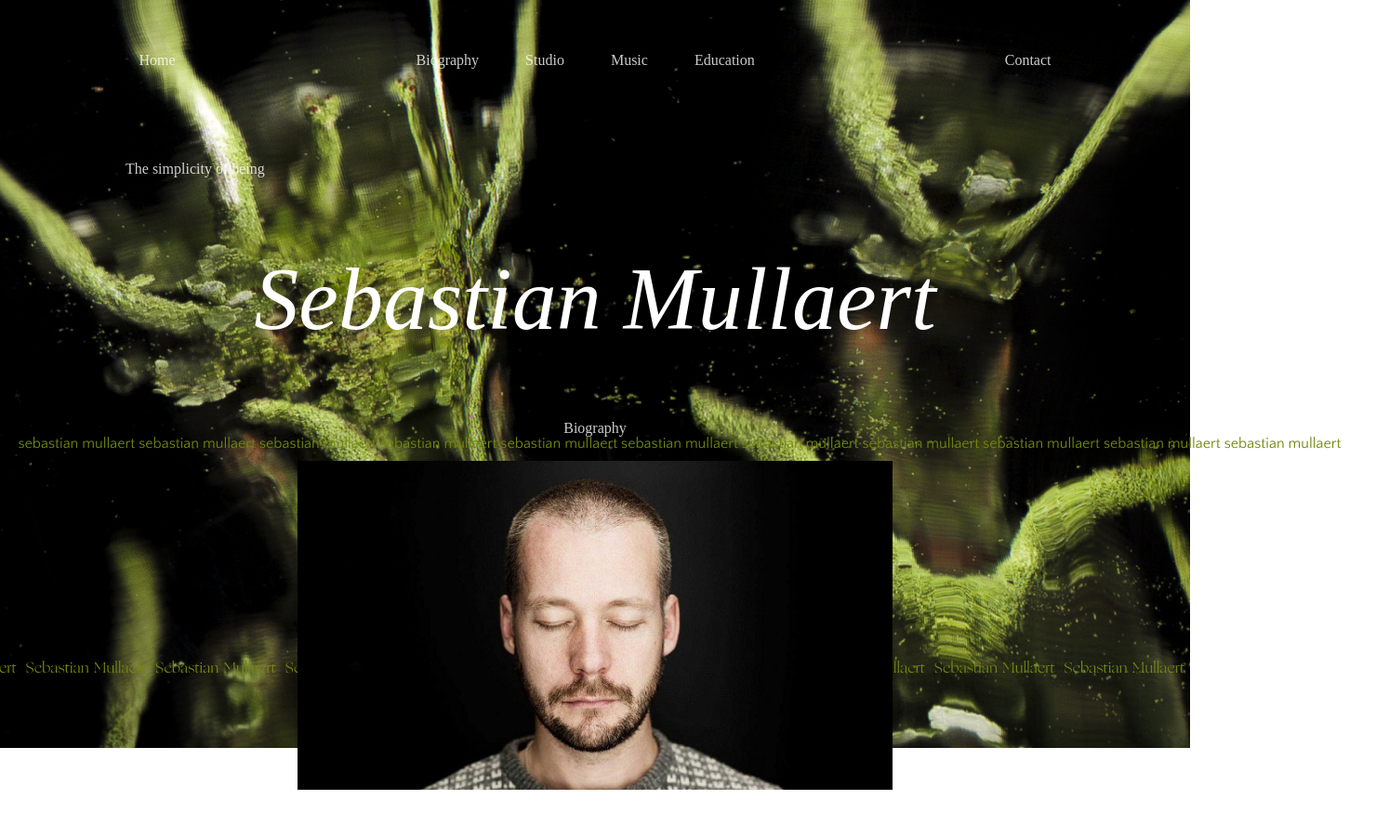
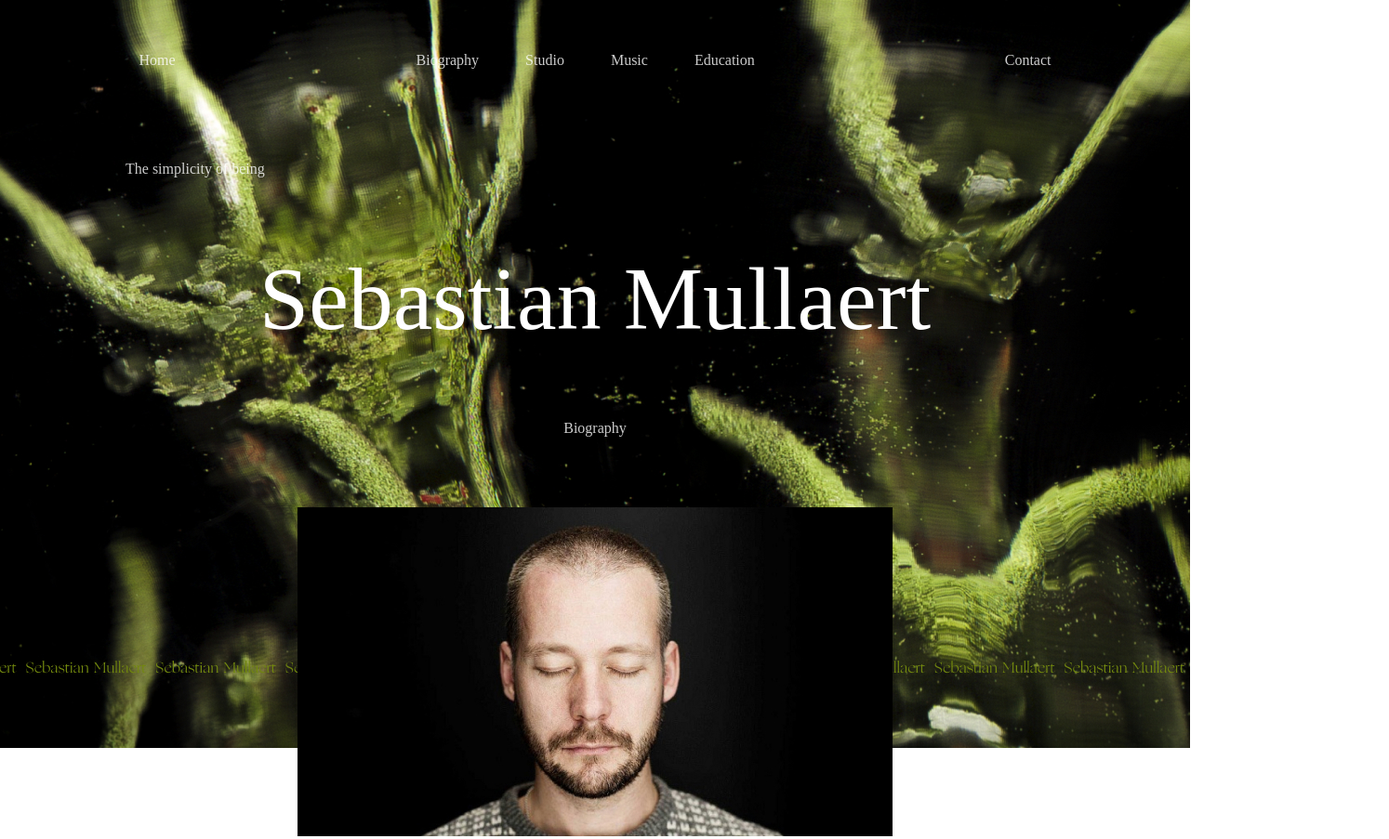
Before and after one commit to Natalina686/sebastian-mullaert-project, a plain HTML site: page index.html in a window 1280 px wide. Shown: the top 903 px of the page at 93% size, 1494 px wide, since content can reach past the window. Drawn offline with Linux system fonts and the light colour scheme.

Commit message:
changes in css

```diff
--- a/index.html
+++ b/index.html
@@ -42,9 +42,9 @@
             <div class="hero">
                 <p class="simplicity">The simplicity of being</p>
                 <h1>Sebastian Mullaert</h1>
-                <p class="line">sebastian mullaert sebastian mullaert sebastian mullaert sebastian mullaert sebastian
+                <!-- <p class="line">sebastian mullaert sebastian mullaert sebastian mullaert sebastian mullaert sebastian
                     mullaert sebastian mullaert
-                    sebastian mullaert sebastian mullaert sebastian mullaert sebastian mullaert sebastian mullaert</p>
+                    sebastian mullaert sebastian mullaert sebastian mullaert sebastian mullaert sebastian mullaert</p> -->
                 <p class="biography">Biography</p>
 
 
--- a/styles/style.css
+++ b/styles/style.css
@@ -70,21 +70,21 @@ a {
   display: block;
   color: #fff;
   opacity: 80%;
-  margin-bottom: 25px;
+  margin-bottom: 75px;
 }
 
 .line {
   position: absolute;
   color: #71870e;
   font-family: "Quattrocento Sans";
-  width: 1526px;
+  width: 100%;
   font-weight: 400;
   font-size: 16px;
-  left: -32px;
+  padding-left: 0;
 }
 
 h1 {
-  font-style: italic;
+  /* font-style: italic; */
   font-size: 96px;
   font-weight: 400;
   color: #fff;
```
